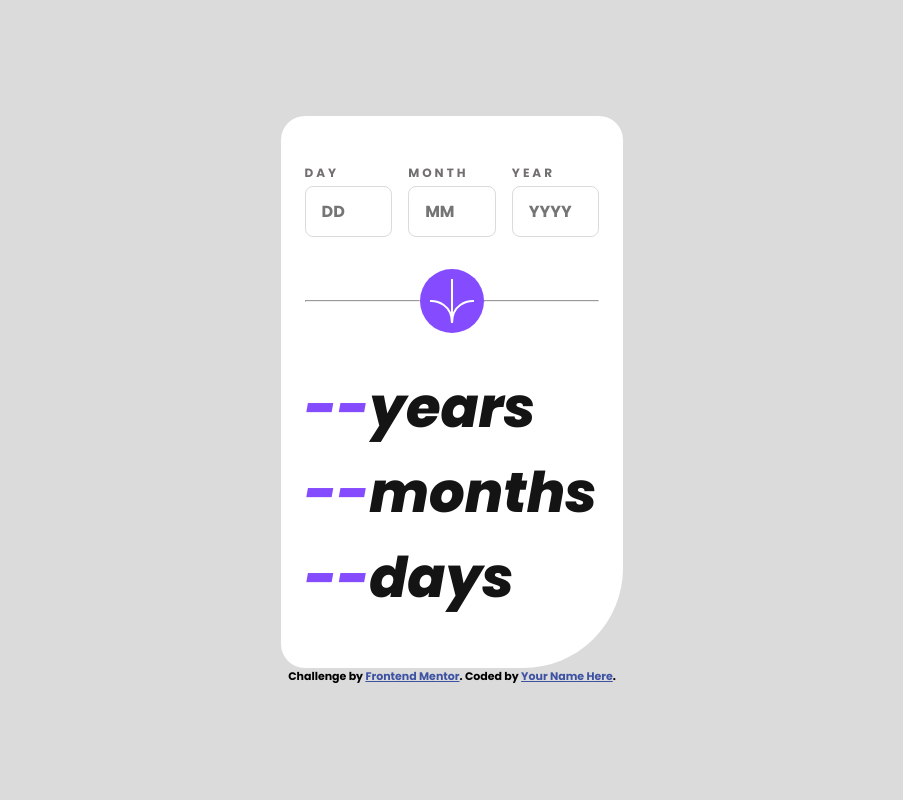
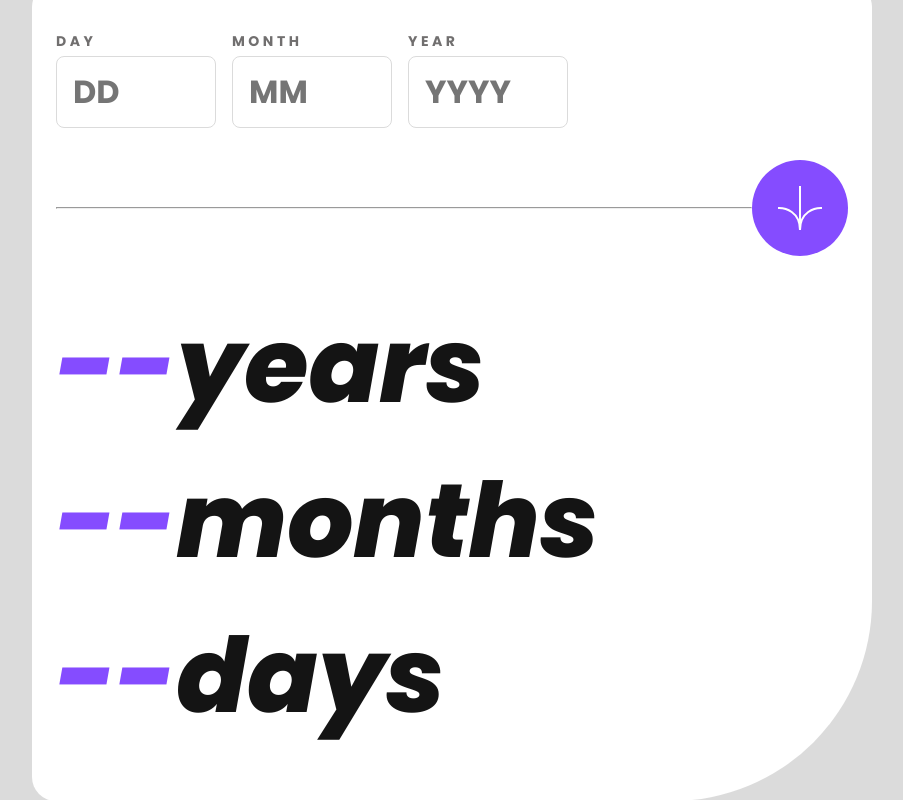
Before and after one commit to luinrandir/age-calculator-app, a plain HTML site: page index.html in a window 1280 px wide. Shown: the whole page, without its empty margins (188-1091 px from the left). Drawn offline with Linux system fonts and the light colour scheme.

Commit message:
Finished most of the CSS. Moving to JS

```diff
--- a/index.html
+++ b/index.html
@@ -36,6 +36,7 @@
       <div class="app">
         <div class="top">
           <form>
+            <div class="inputs">
               <section>
                 <label for="day">day</label>
                 <input
@@ -69,7 +70,6 @@
                   required
                 />
               </section>
-          </form>
             </div>
             <div class="middle">
               <hr />
@@ -78,6 +78,9 @@
               </button>
               <hr class="right-line" />
             </div>
+          </form>
+        </div>
+
         <div class="bottom">
           <p data-number="year">years</p>
           <p data-number="months">months</p>
--- a/style.css
+++ b/style.css
@@ -39,6 +39,10 @@ svg {
 
 /* Custom Properties */
 :root {
+  /* Screen Sizes */
+  --mobile: 343px;
+  --desktop: 840px;
+
   /* Colors - Using HSL values instead of hsl() p->primary n->neutral*/
   --pclr-purple: 259 100% 65%;
   --pclr-light-red: 0 100% 67%;
@@ -71,7 +75,7 @@ body {
 /* General app class */
 .app {
   --border-accent-radius: 100px;
-  max-width: 343px;
+  width: var(--mobile);
   background-color: hsl(var(--nclr-white));
   border-radius: 24px 24px var(--border-accent-radius) 24px;
   display: flex;
@@ -80,14 +84,12 @@ body {
   padding-inline: 1.5rem;
   padding-block: 3rem;
 }
-@media (width<840px) {
-  .app {
-    max-width: 840px;
-  }
-}
 
 /* top class */
 form {
+  display: grid;
+}
+.inputs {
   display: flex;
   gap: 1rem;
 }
@@ -106,8 +108,10 @@ label {
 }
 
 input {
+  --input-font-size: 1.25rem;
   outline: none;
   caret-color: hsl(var(--pclr-purple));
+  font-size: var(--input-font-size);
   width: 87.67px;
   border-radius: 8px;
   padding: 0.75rem 1rem;
@@ -125,13 +129,18 @@ input:focus {
   justify-content: center;
 }
 .button {
-  width: 64px;
-  height: 64px;
+  --button-size: 64px;
+  width: var(--button-size);
+  height: var(--button-size);
+  cursor: pointer;
   border: none;
   border-radius: 100%;
   background-color: hsl(var(--pclr-purple));
   display: grid;
   place-content: center;
+}
+.button:is(:hover, :focus) {
+  background-color: hsl(var(--nclr-off-black));
 }
 hr {
   height: 1px;
@@ -150,3 +159,34 @@ p[data-number]:before {
   content: "--";
   color: hsl(var(--pclr-purple));
 }
+
+/* Media queries */
+@media (width>840px) {
+  body {
+    --body-font-size: 0.875rem;
+  }
+  .app {
+    --border-accent-radius: 200px;
+    width: var(--desktop);
+  }
+  form {
+    gap: 2rem;
+  }
+  label {
+    --label-font-size: 0.875rem;
+  }
+  input {
+    --input-font-size: 2rem;
+    width: 160px;
+    height: 72px;
+  }
+  .button {
+    --button-size: 96px;
+  }
+  .right-line {
+    display: none;
+  }
+  .bottom p {
+    --output-font-size: 6.5rem;
+  }
+}
```
Lines whose indentation alone changed are shown as unchanged.
